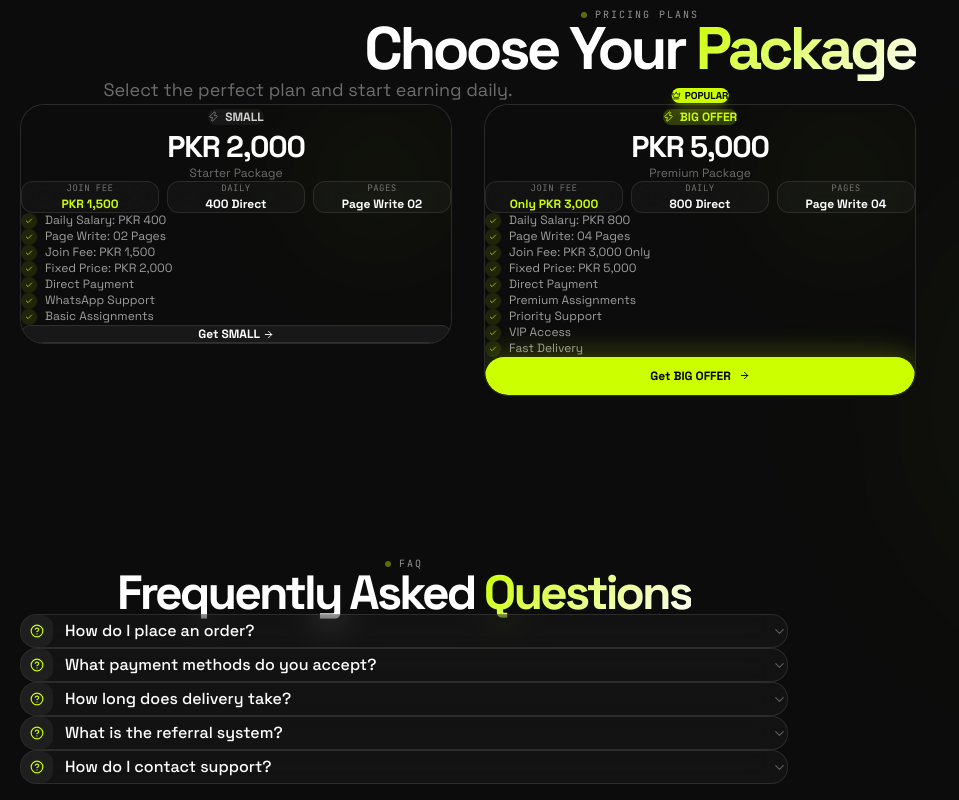
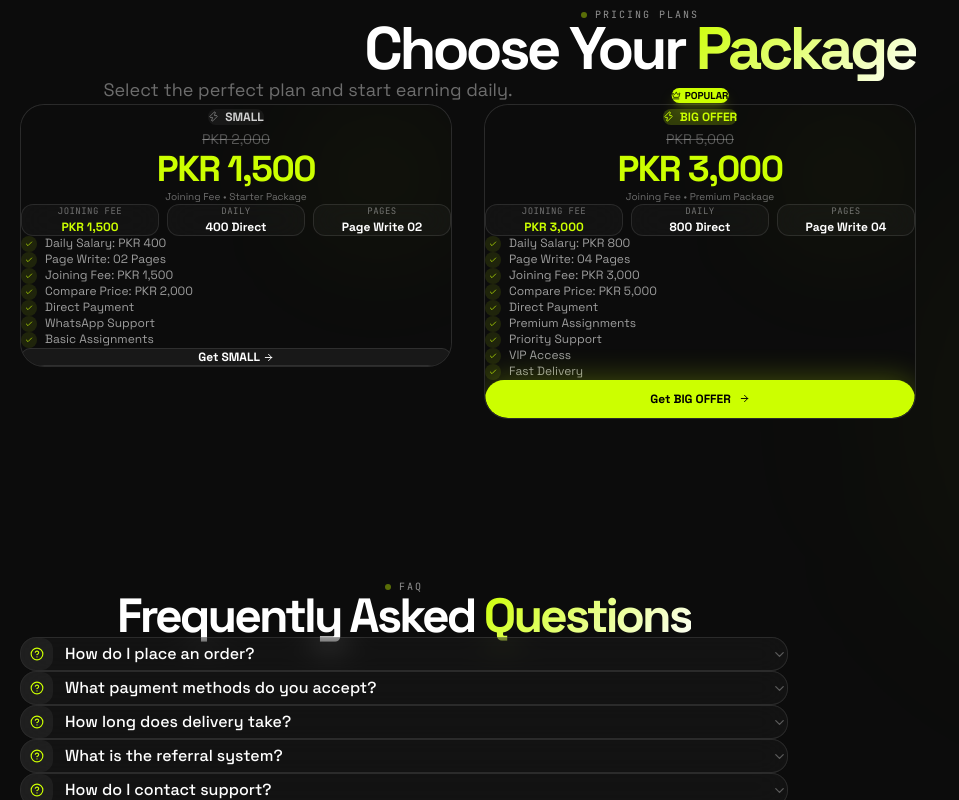
Before and after one commit to cyber589-star/Shaheen-assignment-Company, a Next.js app: page / in a window 1280 px wide. Shown: the part 3460-4260 px from the top of the page, without its empty margins (0-959 px from the left). Built offline with nearby package versions, Linux system fonts and the light colour scheme; no server answers; the database is empty.

Commit message:
Update office hours, package discount display, referral number, optional transaction ID, CEO name

```diff
--- a/src/app/admin/page.tsx
+++ b/src/app/admin/page.tsx
@@ -89,7 +89,7 @@ export default function AdminPage() {
     { label: 'Payment Method', value: u.payment_method?.toUpperCase(), icon: DollarSign },
     { label: 'Payment Number', value: u.payment_number, icon: Phone },
     { label: 'Transaction ID', value: u.transaction_id, icon: Hash },
-    { label: 'Referral Code', value: u.referral_code || '—', icon: ExternalLink },
+    { label: 'Referral Number', value: u.referral_code || '—', icon: ExternalLink },
     { label: 'Notes', value: u.notes || '—', icon: FileText },
     { label: 'Registered', value: formatDate(u.created_at), icon: Clock },
   ]
--- a/src/components/sections/Packages.tsx
+++ b/src/components/sections/Packages.tsx
@@ -55,20 +55,23 @@ export default function Packages({ onSelect }: { onSelect?: (pkgId: string) => v
                 <div className={`rounded-[1.45rem] p-4 sm:p-6 h-full flex flex-col relative overflow-hidden card-safe ${pkg.popular ? 'bg-obsidian-light' : 'bg-obsidian-light'}`}>
                   <div className="absolute top-0 right-0 w-36 h-36 bg-lime/5 rounded-full blur-3xl pointer-events-none" />
 
-                  <div className="text-center mb-3 relative">
+                    <div className="text-center mb-3 relative">
                     <div className={`inline-flex items-center gap-1.5 px-2.5 py-1 rounded-full mb-2 ${pkg.popular ? 'bg-lime/20' : 'bg-white/5'}`}>
                       {pkg.popular ? <Zap size={11} className="text-lime shrink-0" /> : <Zap size={11} className="text-white/40 shrink-0" />}
                       <span className={`font-bold text-xs ${pkg.popular ? 'text-lime' : 'text-white/80'}`}>
                         {pkg.name}
                       </span>
                     </div>
-                    <h3 className="text-xl sm:text-3xl font-bold text-white mb-1 tracking-[-0.04em] text-safe">{pkg.price}</h3>
-                    <p className="text-white/40 text-xs text-safe">{pkg.subtitle}</p>
+                    <div className="mb-1">
+                      <p className="text-xs sm:text-sm text-white/30 line-through mb-0.5">{pkg.price}</p>
+                      <p className="text-2xl sm:text-4xl font-bold text-lime tracking-[-0.04em] text-safe">{pkg.joinFee}</p>
+                    </div>
+                    <p className="text-white/40 text-[10px] text-safe">Joining Fee • {pkg.subtitle}</p>
                   </div>
 
                   <div className="grid grid-cols-3 gap-1.5 sm:gap-2 mb-3">
                     <div className="glass rounded-xl p-1.5 sm:p-2.5 text-center overflow-hidden">
-                      <p className="text-[9px] text-white/40 mono uppercase tracking-wider truncate">Join Fee</p>
+                      <p className="text-[9px] text-white/40 mono uppercase tracking-wider truncate">Joining Fee</p>
                       <p className="text-lime font-bold text-xs mt-0.5 truncate">{pkg.joinFee.replace('Join ', '')}</p>
                     </div>
                     <div className="glass rounded-xl p-1.5 sm:p-2.5 text-center overflow-hidden">
--- a/src/components/sections/PaymentForm.tsx
+++ b/src/components/sections/PaymentForm.tsx
@@ -290,12 +290,12 @@ export default function PaymentForm({ selectedPackage: initialPkg, onClose }: {
                   <input type="tel" name="paymentNumber" value={form.paymentNumber} onChange={handleChange} required className="input-glass" placeholder="Your account number" />
                 </div>
                 <div className="overflow-hidden">
-                  <label className="block text-xs text-white/50 mb-1.5 mono uppercase tracking-wider truncate">Transaction ID *</label>
-                  <input type="text" name="transactionId" value={form.transactionId} onChange={handleChange} required className="input-glass" placeholder="Enter transaction ID" />
+                  <label className="block text-xs text-white/50 mb-1.5 mono uppercase tracking-wider truncate">Transaction ID</label>
+                  <input type="text" name="transactionId" value={form.transactionId} onChange={handleChange} className="input-glass" placeholder="Enter transaction ID (optional)" />
                 </div>
                 <div className="overflow-hidden">
-                  <label className="block text-xs text-white/50 mb-1.5 mono uppercase tracking-wider truncate">Referral Code</label>
-                  <input type="text" name="referralCode" value={form.referralCode} onChange={handleChange} className="input-glass" placeholder="Optional" />
+                  <label className="block text-xs text-white/50 mb-1.5 mono uppercase tracking-wider truncate">Referral Number</label>
+                  <input type="text" name="referralCode" value={form.referralCode} onChange={handleChange} className="input-glass" placeholder="Referral number (optional)" />
                 </div>
                 <div className="overflow-hidden">
                   <label className="block text-xs text-white/50 mb-1.5 mono uppercase tracking-wider truncate">Screenshot</label>
--- a/src/data/content.ts
+++ b/src/data/content.ts
@@ -18,7 +18,7 @@ export const companyInfo = {
   owner: 'Malik Mateen',
   ceo: 'Malik Mateen',
   viceOwner: 'Kainat Waseem',
-  officeHours: '9:00 AM - 9:00 PM (Mon-Sat)',
+  officeHours: '9:00 AM to 12:00 AM',
 }
 
 export interface Package {
@@ -43,15 +43,15 @@ export const packages: Package[] = [
     subtitle: 'Starter Package',
     price: 'PKR 2,000',
     priceValue: 2000,
-    joinFee: 'Join PKR 1,500',
+    joinFee: 'PKR 1,500',
     dailySalary: '400 Direct',
     pageWrite: 'Page Write 02',
     referralsRequired: 8,
     features: [
       'Daily Salary: PKR 400',
       'Page Write: 02 Pages',
-      'Join Fee: PKR 1,500',
-      'Fixed Price: PKR 2,000',
+      'Joining Fee: PKR 1,500',
+      'Compare Price: PKR 2,000',
       'Direct Payment',
       'WhatsApp Support',
       'Basic Assignments',
@@ -65,15 +65,15 @@ export const packages: Package[] = [
     subtitle: 'Premium Package',
     price: 'PKR 5,000',
     priceValue: 5000,
-    joinFee: 'Join Only PKR 3,000',
+    joinFee: 'PKR 3,000',
     dailySalary: '800 Direct',
     pageWrite: 'Page Write 04',
     referralsRequired: 5,
     features: [
       'Daily Salary: PKR 800',
       'Page Write: 04 Pages',
-      'Join Fee: PKR 3,000 Only',
-      'Fixed Price: PKR 5,000',
+      'Joining Fee: PKR 3,000',
+      'Compare Price: PKR 5,000',
       'Direct Payment',
       'Premium Assignments',
       'Priority Support',
@@ -95,7 +95,7 @@ export const services = [
 // Company Staff
 export const staff = {
   ceo: {
-    name: 'Malikmateen',
+    name: 'Malik-Mateen',
     role: 'CEO of Company',
     image: null,
   },
```
